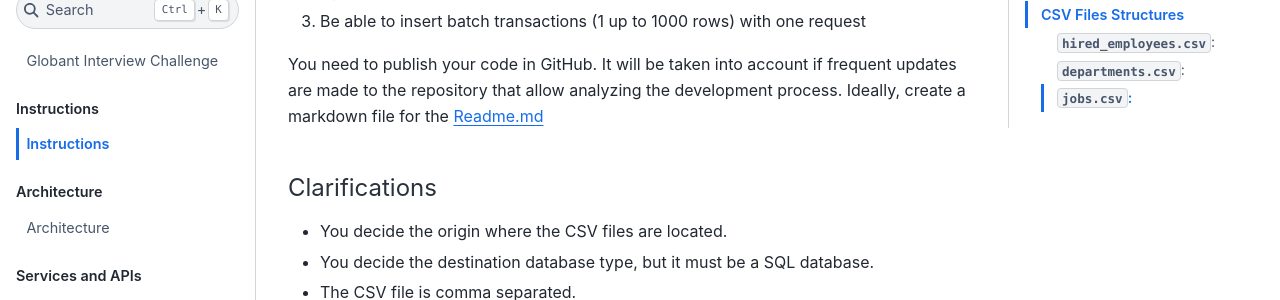
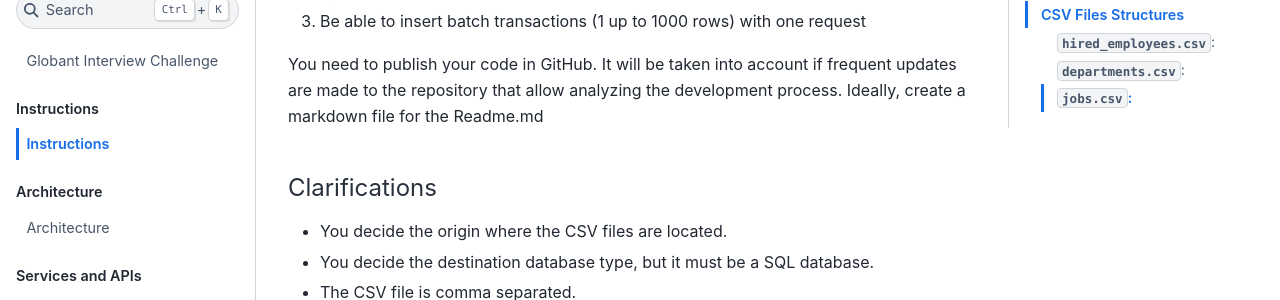
Before and after one commit to MantiMantilla/globant-interview-challenge, a Jupyter Book: the page built from docs/book_contents/instructions/instructions.md, in a window 1280 px wide and 900 px high, scrolled down 675 px. Shown: the part 206-506 px from the top of the window. Built offline with Jupyter Book 1.0.4 settings and Sphinx 7.4.7 and the Sphinx Book theme 1.1.4, drawn with Linux system fonts in a browser that asks for light colours.

Commit message:
Prevent JB docs from automatically identifying links (MyST linkify).

```diff
--- a/docs/book_contents/_config.yml
+++ b/docs/book_contents/_config.yml
@@ -24,3 +24,5 @@ repository:
 html:
   use_issues_button: true
   use_repository_button: true
+parse:
+  myst_enable_extensions: [dollarmath, substitution, colon_fence]
```
